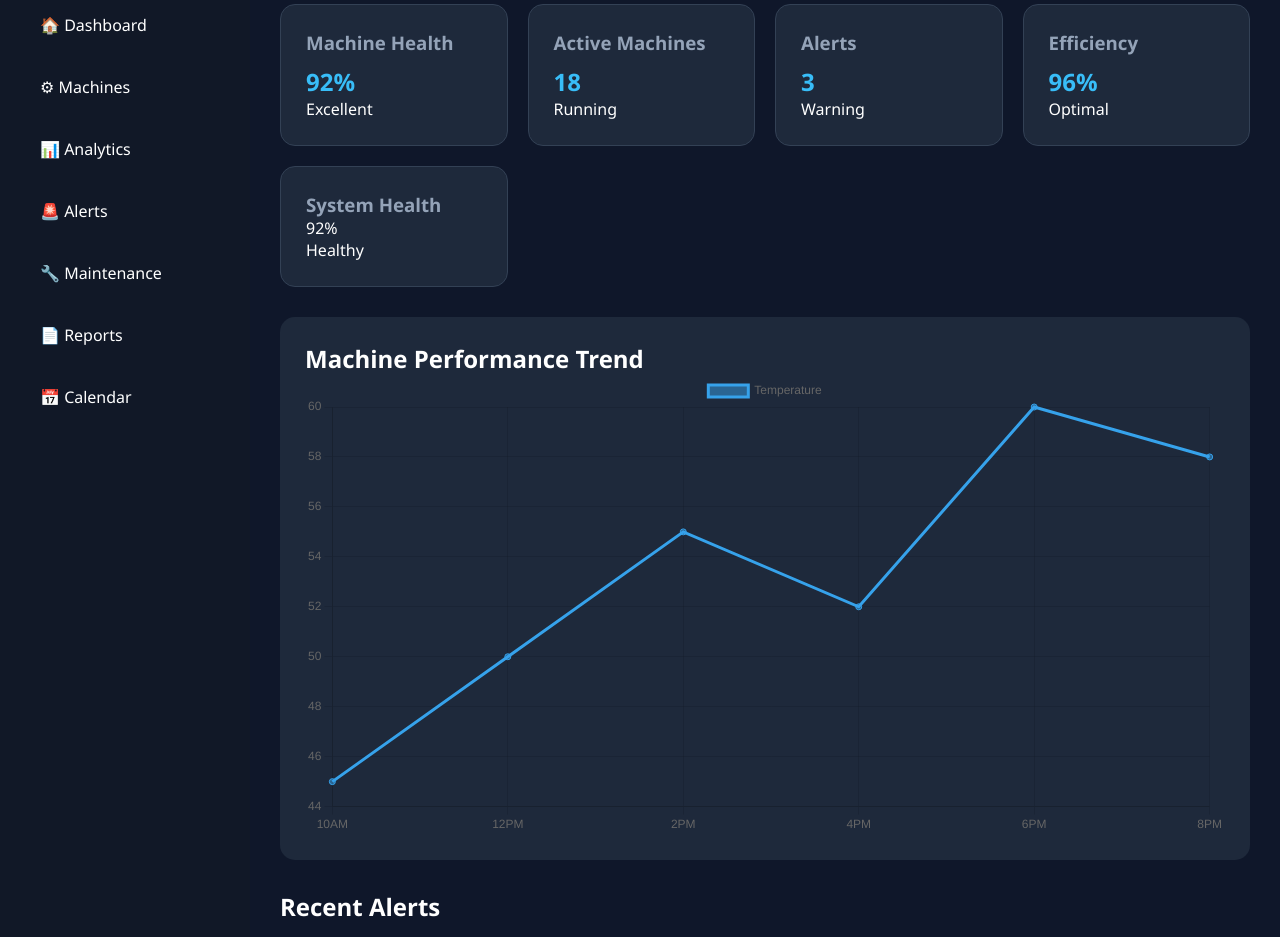
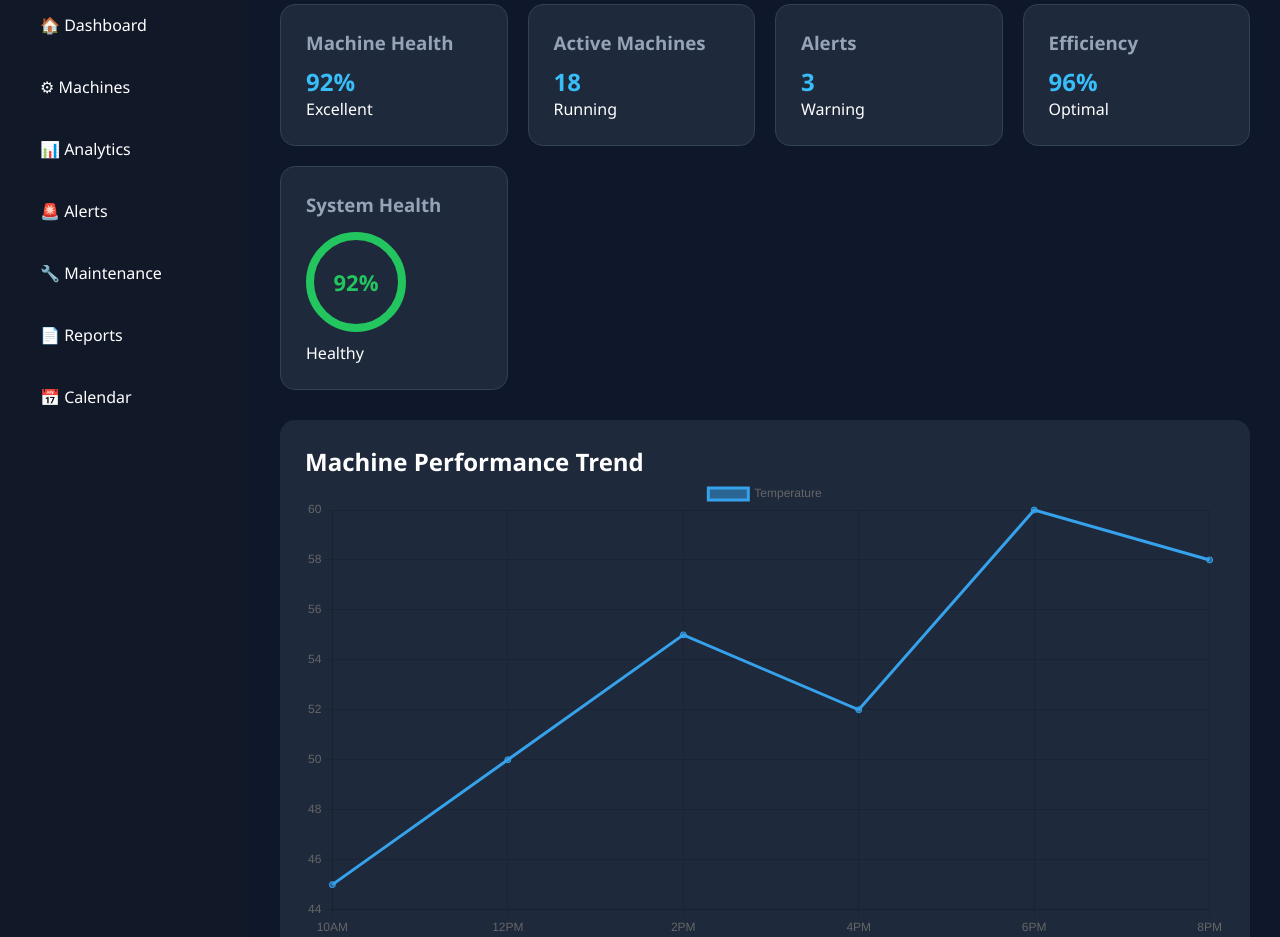
Before and after one commit to rstamilan962007/cbm-system, a Flask app: page / in a window 1280 px wide. Shown: the part 121-1058 px from the top of the page. Run offline with Flask 3, Linux system fonts and the light colour scheme.

Commit message:
Add styles for topbar, user panel, and health circle

```diff
--- a/static/style.css
+++ b/static/style.css
@@ -122,3 +122,48 @@ th,td{
     border-radius:12px;
     border:1px solid #334155;
 }
+.topbar{
+    display:flex;
+    justify-content:space-between;
+    align-items:center;
+    margin-bottom:30px;
+}
+
+.topbar p{
+    color:#94A3B8;
+}
+
+.user-panel{
+    background:#1E293B;
+    padding:12px 20px;
+    border-radius:12px;
+    border:1px solid #334155;
+}
+
+.health-circle{
+    width:100px;
+    height:100px;
+    border-radius:50%;
+    border:8px solid #22C55E;
+    display:flex;
+    align-items:center;
+    justify-content:center;
+    margin-top:15px;
+    margin-bottom:10px;
+    font-size:22px;
+    font-weight:bold;
+    color:#22C55E;
+}
+
+.card{
+    background:#1E293B;
+    padding:25px;
+    border-radius:15px;
+    border:1px solid #334155;
+    transition:0.3s;
+}
+
+.card:hover{
+    transform:translateY(-5px);
+    box-shadow:0 0 20px rgba(56,189,248,0.4);
+    }
```
